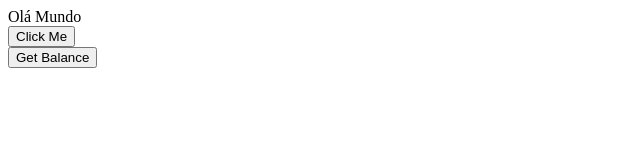
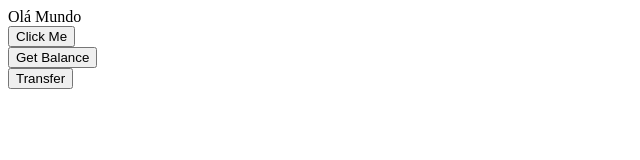
Before and after one commit to Buenohy/metamask-web3-react, a React (Create React App) app: page / in a window 1280 px wide. Shown: the top 160 px of the page, without its empty margins (0-640 px from the left). Built offline with nearby package versions, Linux system fonts and the light colour scheme.

Commit message:
feat: transfer function

```diff
--- a/src/App.js
+++ b/src/App.js
@@ -1,12 +1,22 @@
 import { useState } from 'react';
-import { getBalance, getMetaMaskProvider } from './MetaMaskService';
+import { getBalance, getMetaMaskProvider, transfer } from './MetaMaskService';
 
 function App() {
   const [message, setMessage] = useState('');
 
   function getBalanceClick() {
-    getBalance('0xDe2F4B963D7f6f1898Aff2802Efc6376973e8540').then((balance) =>
-      setMessage(balance)
+    getBalance('0xDe2F4B963D7f6f1898Aff2802Efc6376973e8540')
+      .then((balance) => setMessage(balance))
+      .catch((err) => setMessage(err.message));
+  }
+
+  function transferClick() {
+    transfer(
+      '0xDe2F4B963D7f6f1898Aff2802Efc6376973e8540',
+      '0x67893C15087b63997a310659Df0E7b9806BecB9F',
+      '0.01'
+        .then((tx) => setMessage(tx))
+        .catch((err) => setMessage(err.message))
     );
   }
 
@@ -18,6 +28,8 @@ function App() {
       <br />
       <button onClick={getBalanceClick}>Get Balance</button>
       <br />
+      <button onClick={transferClick}>Transfer</button>
+      <br />
       {message}
     </div>
   );
--- a/src/MetaMaskService.js
+++ b/src/MetaMaskService.js
@@ -30,4 +30,8 @@ export async function transfer(from, to, quantity) {
     gas: 21000,
     nonce,
   };
+
+  const tx = await web3.eth.sendTransaction(transaction);
+
+  return tx.transactionHash;
 }
```
